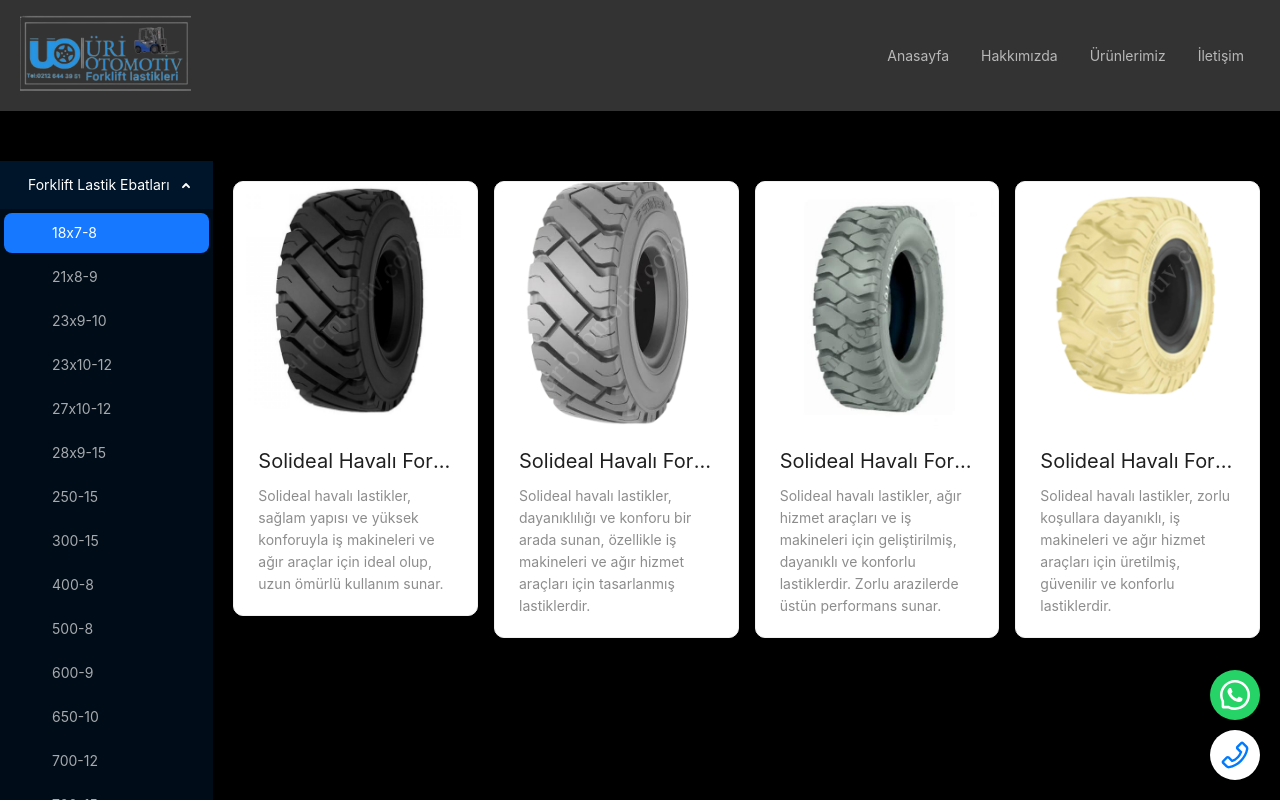
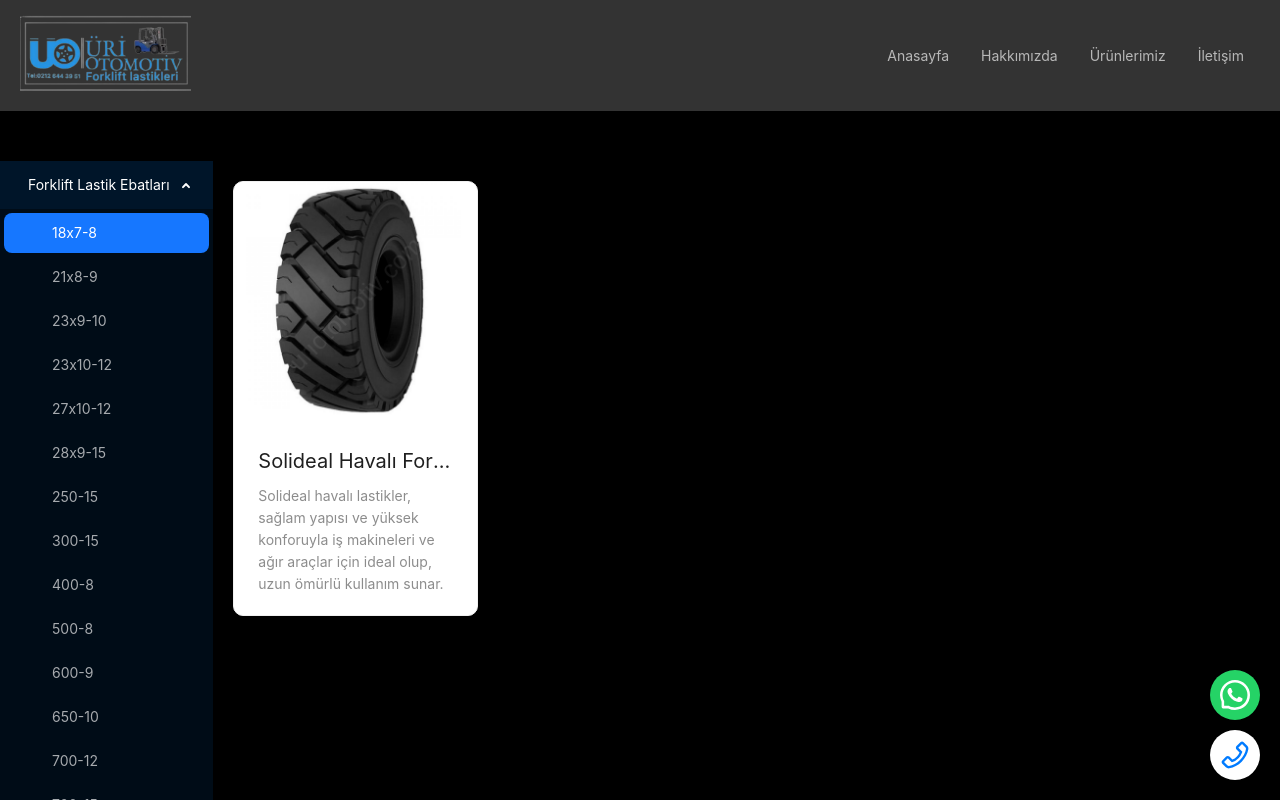
Before and after one commit to frknfrt/UriOtomotiv, a React (Create React App) app: page /products/18x7-8 in a window 1280 px wide. Shown: the top 800 px of the page. Built offline with nearby package versions, Linux system fonts and the light colour scheme.

Commit message:
product fixed

```diff
--- a/src/components/Carousel.js
+++ b/src/components/Carousel.js
@@ -51,7 +51,7 @@
   };
 
   return (
-    <Carousel afterChange={() => {}}>
+    <Carousel style={{marginTop:30}}>
       <div style={styles.container}>
         <img style={styles.image} src={mainImg} alt="Slide" />
         <div style={styles.tireSizeWrapper}>
--- a/src/components/productList.js
+++ b/src/components/productList.js
@@ -3,24 +3,28 @@
   {
     id: 1,
     name:'Solideal Havalı Forklift Lastik',
+    key:"18x7-8",
     description: 'Solideal havalı lastikler, sağlam yapısı ve yüksek konforuyla iş makineleri ve ağır araçlar için ideal olup, uzun ömürlü kullanım sunar.',
     image: '/images/lastik2.jpg', // Ürün resmi
   },
   {
     id: 2,
     name: 'Solideal Havalı Forklift Lastik',
+    key:"21x8-9",
     description: 'Solideal havalı lastikler, dayanıklılığı ve konforu bir arada sunan, özellikle iş makineleri ve ağır hizmet araçları için tasarlanmış lastiklerdir.',
     image: '/images/uriotomotivlastik3.png',
   },
   {
     id: 3,
     name: 'Solideal Havalı Forklift Lastik',
+    key:"23x9-10",
     description: 'Solideal havalı lastikler, ağır hizmet araçları ve iş makineleri için geliştirilmiş, dayanıklı ve konforlu lastiklerdir. Zorlu arazilerde üstün performans sunar.',
     image: '/images/uriotomotivlastik2.png',
   },
   {
     id: 4,
     name: 'Solideal Havalı Forklift Lastik',
+    key:"23x10-12",
     description: 'Solideal havalı lastikler, zorlu koşullara dayanıklı, iş makineleri ve ağır hizmet araçları için üretilmiş, güvenilir ve konforlu lastiklerdir.',
     image: '/images/uriotomotivlastik4.png',
   },
--- a/src/components/products.js
+++ b/src/components/products.js
@@ -2,8 +2,7 @@
 import { useParams } from 'react-router-dom';
 import AppHeader from './common/AppHeader'
 import AppFooter from './common/AppFooter';
-import { AppstoreOutlined, MailOutlined, SettingOutlined,ShoppingCartOutlined  } from '@ant-design/icons';
-import { Layout,Menu,Col,Row,Button,Card} from 'antd';
+import { Layout,Menu,Col,Row,Modal,Card} from 'antd';
 import './../AppStyle.css';
 import {products} from'./productList'
 import { NavMenuItems } from './NavMenuItems';
@@ -15,15 +14,39 @@
 const Products = ()=> {
   const { width} = useParams();
   const [current, setCurrent] = useState(width);
+  const [selectedProduct, setSelectedProduct] = useState(null);
+  const [selectedProducts, setSelectedProducts] = useState(products);
+  const [modalVisible, setModalVisible] = useState(false);
+  const [closing, setClosing] = useState(false);
+
+  const getProducts = (key)=>{
+    const selected=products.filter(x=>x.key==key);
+    setSelectedProducts(selected);
+  }
+  const handleCloseModal = () => {
+    setClosing(true); // Kapanış animasyonunu başlat
+    setTimeout(() => {
+      setClosing(false); // Animasyon bittikten sonra sıfırla
+      setSelectedProduct(null); // Seçili lastiği sıfırla
+    }, 300); // 300ms sonra modal tamamen kapanacak
+  };
 
   const onClick = (e) => {
     console.log('click ', e);
     setCurrent(e.key);
+    getProducts(e.key);
+  };
+
+  const handleOpenModal = (product) => {
+    setSelectedProduct(product);
+    setModalVisible(true);
+    setClosing(false);
   };
 
   useEffect(() => {
     if (width) {
       setCurrent(width);
+      getProducts(width);
     }
   }, [width]);
     return (
@@ -49,13 +72,14 @@
           </Col>
       <Col span={20} style={{ marginTop:50}}>
       <div style={{ padding: '20px'}}>
-      <Row gutter={[16, 16]} justify="center">
-        {products.map((product) => (
+      <Row gutter={[16, 16]} justify="start">
+        {selectedProducts.map((product) => (
           <Col xs={24} sm={12} md={8} lg={6} key={product.id}>
             <Card
               hoverable
               cover={<img alt={product.name} src={product.image} />}
               style={{ borderRadius: '10px', overflow: 'hidden' }}
+              onClick={() => handleOpenModal(product)}
             >
               <Card.Meta title={product.name} description={product.description} />
             </Card>
@@ -66,6 +90,18 @@
 
       </Col>
     </Row>
+    {selectedProduct && (
+  <Modal
+    title={selectedProduct.name}
+    open={true}
+    onCancel={handleCloseModal}
+    footer={null}
+    className={closing ? "closing-animation" : ""}
+  >
+    <img src={selectedProduct.image} alt={selectedProduct.name} className="modal-image"/>
+    <p style={{ marginTop: "16px" }}>{selectedProduct.description}</p>
+  </Modal>
+)}
 
         </Content>
         <Footer>
```
Also changed, not shown: src/assets/images/slide-1.jpeg.
